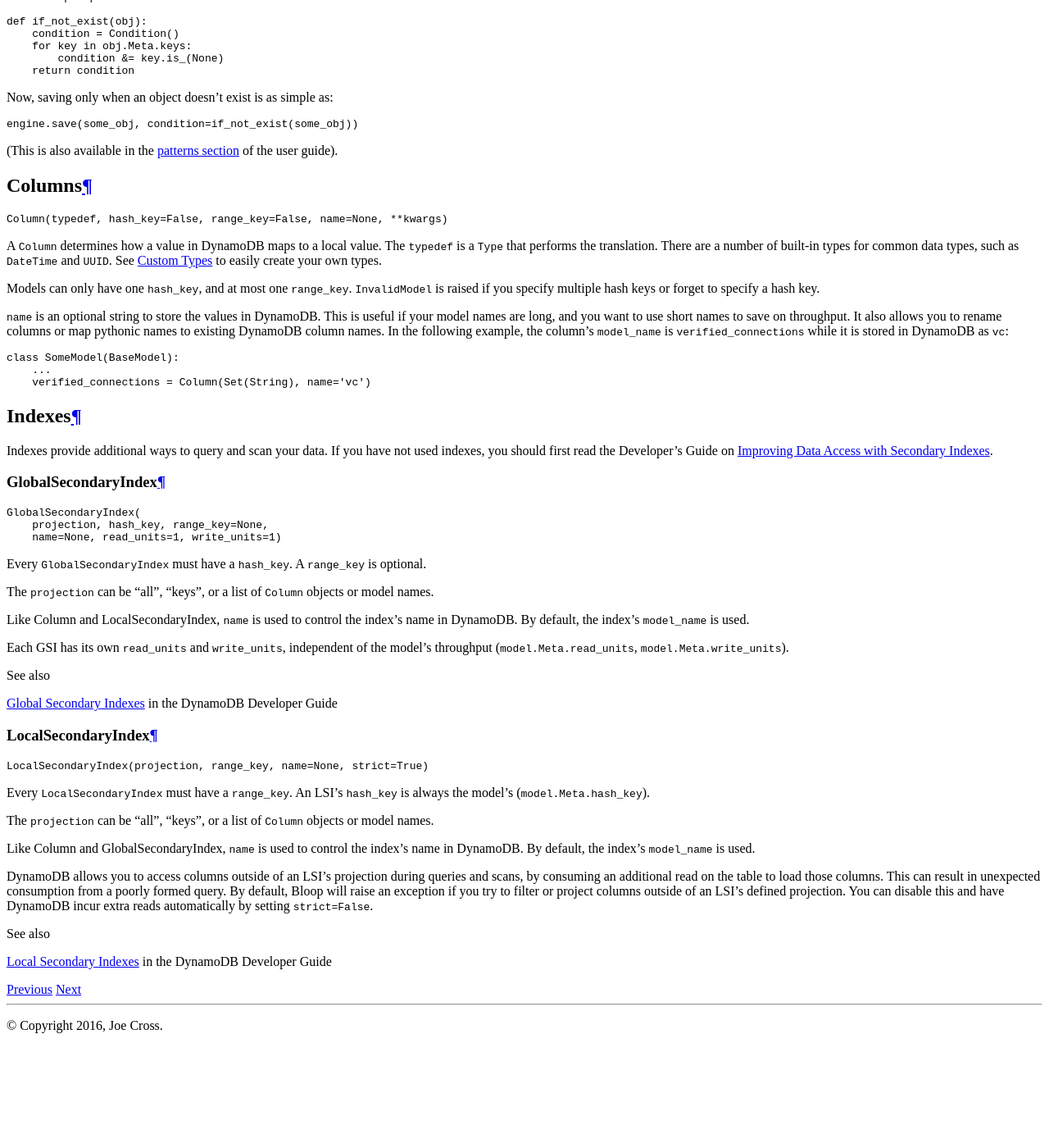
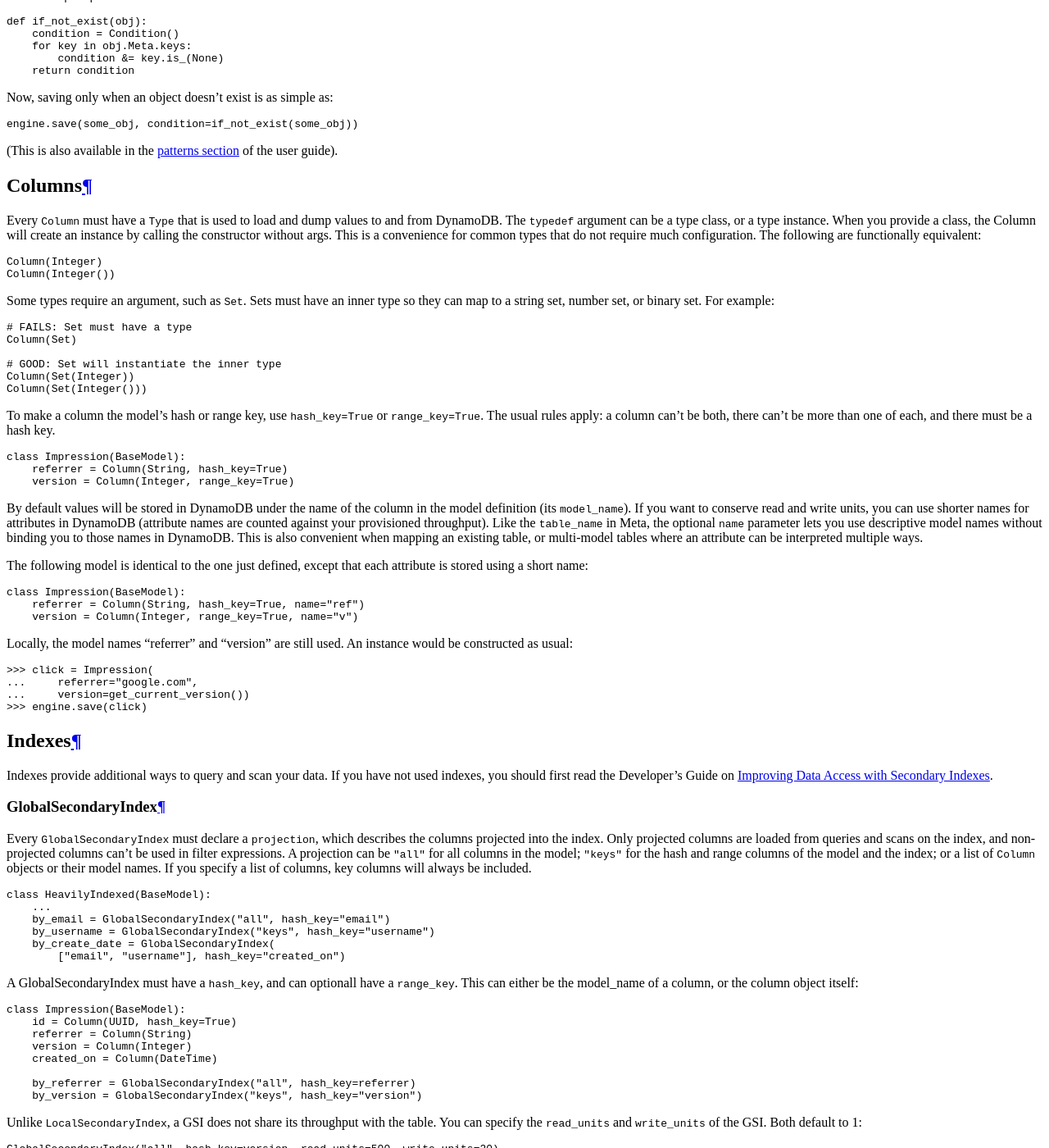
Before and after one commit to numberoverzero/bloop, a Sphinx documentation site: the page built from docs/user/models.rst, in a window 1280 px wide and 1400 px high, scrolled down 3604 px. Shown: the whole window at 82% size. Built offline with Sphinx 7.4.7 and the Read the Docs theme 2.0.0, drawn with Linux system fonts in a browser that asks for light colours; before the commit the page ends 4880 px from its top, so only the background shows below that; some of the changed text lies outside the part shown.

Commit message:
Improve the flow of user guide models section
It still felt very rigid and auto-generated, api doc-like.
This introduces options with interspersed examples, and feels less
like being thrown into the deep end.

```diff
--- a/docs/user/models.rst
+++ b/docs/user/models.rst
@@ -136,7 +136,7 @@ may be usable as mixins.
 __ https://github.com/numberoverzero/bloop/issues/72
 
 The default ``table_name`` is simply the model's ``__name__``.  This is useful for mapping a model
-to an existing table,or mapping multiple models to the same table:
+to an existing table, or mapping multiple models to the same table:
 
 .. code-block:: python
 
@@ -234,28 +234,59 @@ Now, saving only when an object doesn't exist is as simple as:
  Columns
 =========
 
-.. code-block:: python
-
-    Column(typedef, hash_key=False, range_key=False, name=None, **kwargs)
-
-A :class:`~bloop.models.Column` determines how a value in DynamoDB maps to a local value.  The ``typedef`` is a
-:class:`~bloop.types.Type` that performs the translation.  There are a number of built-in types for common data types,
-such as :class:`~bloop.types.DateTime` and :class:`~bloop.types.UUID`.  See :ref:`user-types-custom` to easily create
-your own types.
-
-Models can only have one ``hash_key``, and at most one ``range_key``.  :exc:`~bloop.exceptions.InvalidModel` is raised
-if you specify multiple hash keys or forget to specify a hash key.
-
-``name`` is an optional string to store the values in DynamoDB.  This is useful if your model names are long, and you
-want to use short names to save on throughput.  It also allows you to rename columns or map pythonic names to
-existing DynamoDB column names.  In the following example, the column's :attr:`~bloop.models.Column.model_name` is
-``verified_connections`` while it is stored in DynamoDB as ``vc``:
+Every :class:`~bloop.models.Column` must have a :class:`~bloop.types.Type` that is used to load and dump values to
+and from DynamoDB.  The ``typedef`` argument can be a type class, or a type instance.  When you provide a
+class, the Column will create an instance by calling the constructor without args.  This is a convenience for
+common types that do not require much configuration.  The following are functionally equivalent:
 
 .. code-block:: python
 
-    class SomeModel(BaseModel):
-        ...
-        verified_connections = Column(Set(String), name='vc')
+    Column(Integer)
+    Column(Integer())
+
+Some types require an argument, such as :class:`~bloop.types.Set`.  Sets must have an inner type so they can map to
+a string set, number set, or binary set.  For example:
+
+.. code-block:: python
+
+    # FAILS: Set must have a type
+    Column(Set)
+
+    # GOOD: Set will instantiate the inner type
+    Column(Set(Integer))
+    Column(Set(Integer()))
+
+To make a column the model's hash or range key, use ``hash_key=True`` or ``range_key=True``.  The usual rules apply:
+a column can't be both, there can't be more than one of each, and there must be a hash key.
+
+.. code-block:: python
+
+    class Impression(BaseModel):
+        referrer = Column(String, hash_key=True)
+        version = Column(Integer, range_key=True)
+
+By default values will be stored in DynamoDB under the name of the column in the model definition (its ``model_name``).
+If you want to conserve read and write units, you can use shorter names for attributes in DynamoDB (attribute names
+are counted against your provisioned throughput).  Like the ``table_name`` in Meta, the optional ``name`` parameter
+lets you use descriptive model names without binding you to those names in DynamoDB.  This is also convenient when
+mapping an existing table, or multi-model tables where an attribute can be interpreted multiple ways.
+
+The following model is identical to the one just defined, except that each attribute is stored using a short name:
+
+.. code-block:: python
+
+    class Impression(BaseModel):
+        referrer = Column(String, hash_key=True, name="ref")
+        version = Column(Integer, range_key=True, name="v")
+
+Locally, the model names "referrer" and "version" are still used.  An instance would be constructed as usual:
+
+.. code-block:: python
+
+    >>> click = Impression(
+    ...     referrer="google.com",
+    ...     version=get_current_version())
+    >>> engine.save(click)
 
 =========
  Indexes
@@ -270,21 +301,50 @@ __ http://docs.aws.amazon.com/amazondynamodb/latest/developerguide/SecondaryInde
  GlobalSecondaryIndex
 ----------------------
 
+Every :class:`~bloop.models.GlobalSecondaryIndex` must declare a ``projection``, which describes the columns projected
+into the index.  Only projected columns are loaded from queries and scans on the index, and non-projected columns
+can't be used in filter expressions.  A projection can be ``"all"`` for all columns in the model; ``"keys"`` for the
+hash and range columns of the model and the index; or a list of :class:`~bloop.models.Column` objects or their model
+names.  If you specify a list of columns, key columns will always be included.
+
 .. code-block:: python
 
-    GlobalSecondaryIndex(
-        projection, hash_key, range_key=None,
-        name=None, read_units=1, write_units=1)
+    class HeavilyIndexed(BaseModel):
+        ...
+        by_email = GlobalSecondaryIndex("all", hash_key="email")
+        by_username = GlobalSecondaryIndex("keys", hash_key="username")
+        by_create_date = GlobalSecondaryIndex(
+            ["email", "username"], hash_key="created_on")
 
-Every :class:`~bloop.models.GlobalSecondaryIndex` must have a ``hash_key``.  A ``range_key`` is optional.
+A GlobalSecondaryIndex must have a ``hash_key``, and can optionall have a ``range_key``.  This can either be the
+model_name of a column, or the column object itself:
 
-The ``projection`` can be "all", "keys", or a list of :class:`~bloop.models.Column` objects or model names.
+.. code-block:: python
 
-Like Column and LocalSecondaryIndex, ``name`` is used to control the index's name in DynamoDB.  By default,
-the index's ``model_name`` is used.
+    class Impression(BaseModel):
+        id = Column(UUID, hash_key=True)
+        referrer = Column(String)
+        version = Column(Integer)
+        created_on = Column(DateTime)
 
-Each GSI has its own ``read_units`` and ``write_units``, independent of the model's throughput
-(``model.Meta.read_units``, ``model.Meta.write_units``).
+        by_referrer = GlobalSecondaryIndex("all", hash_key=referrer)
+        by_version = GlobalSecondaryIndex("keys", hash_key="version")
+
+Unlike :class:`~bloop.models.LocalSecondaryIndex`, a GSI does not share its throughput with the table.  You can
+specify the ``read_units`` and ``write_units`` of the GSI.  Both default to 1:
+
+.. code-block:: python
+
+    GlobalSecondaryIndex("all", hash_key=version, read_units=500, write_units=20)
+
+As with :class:`~bloop.models.Column` you can provide a ``name`` for the GSI in DynamoDB.  This can be used to map
+to an existing index while still using a pythonic model name locally:
+
+.. code-block:: python
+
+    class Impression(BaseModel):
+        ...
+        by_email = GlobalSecondaryIndex("keys", hash_key=email, name="index_email")
 
 .. seealso::
 
@@ -297,23 +357,34 @@ Each GSI has its own ``read_units`` and ``write_units``, independent of the mode
  LocalSecondaryIndex
 ---------------------
 
+:class:`~bloop.models.LocalSecondaryIndex` is similar to :class:`~bloop.models.GlobalSecondaryIndex` in its use,
+but has different requirements.  LSIs always have the same hash key as the model, and it can't be changed.  The model
+must have a range key, and the LSI must specify a ``range_key``:
+
 .. code-block:: python
 
-    LocalSecondaryIndex(projection, range_key, name=None, strict=True)
+    LocalSecondaryIndex("all", range_key=created_on)
 
-Every :class:`~bloop.models.LocalSecondaryIndex` must have a ``range_key``.  An LSI's ``hash_key`` is always the
-model's (``model.Meta.hash_key``).
+You can specify a name to use in DynamoDB, just like :class:`~bloop.models.Column` and GSI:
 
-The ``projection`` can be "all", "keys", or a list of :class:`~bloop.models.Column` objects or model names.
+.. code-block:: python
 
-Like Column and GlobalSecondaryIndex, ``name`` is used to control the index's name in DynamoDB.  By default,
-the index's ``model_name`` is used.
+    class Impression(BaseModel):
+        url = Column(String, hash_key=True)
+        user_agent = Column(String, range_key=True, name="ua")
+        visited_at = Column(DateTime, name="at")
 
-DynamoDB allows you to access columns outside of an LSI's projection during queries and scans,
-by consuming an additional read on the table to load those columns.  This can result in unexpected consumption from
-a poorly formed query.  By default, Bloop will raise an exception if you try to filter or project columns outside
-of an LSI's defined projection.  You can disable this and have DynamoDB incur extra reads automatically by setting
-``strict=False``.
+        by_date = LocalSecondaryIndex(
+        "keys", range_key=visited_at, name="index_date")
+
+The final optional parameter is ``strict``, which defaults to True.  This controls whether DynamoDB may incur
+additional reads on the table when querying the LSI for columns outside the projection.  Bloop enforces this by
+evaluating the key, filter, and projection conditions against the index's allowed columns and raises an exception
+if it finds any non-projected columns.
+
+It is recommended that you leave ``strict=True``, to prevent accidentally consuming twice as many read units with
+an errant projection or filter condition.  Since this is local to Bloop and not part of the index definition in
+DynamoDB, you can always disable and re-enable it in the future.
 
 .. seealso::
 
```
